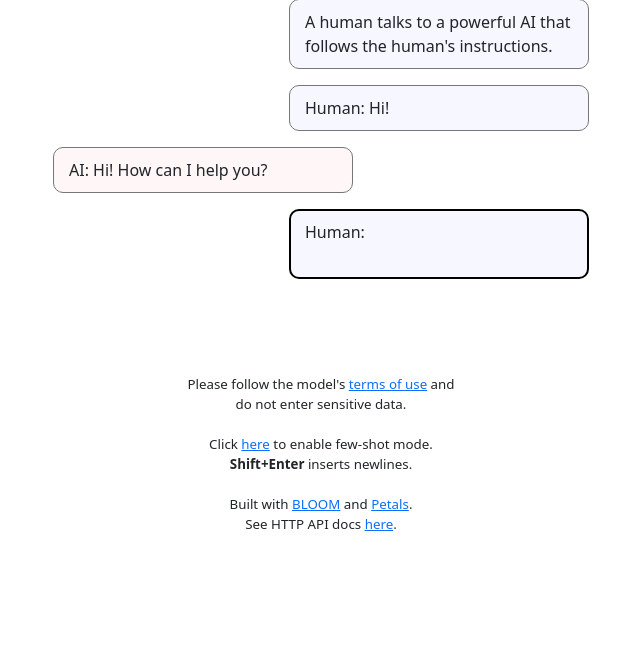
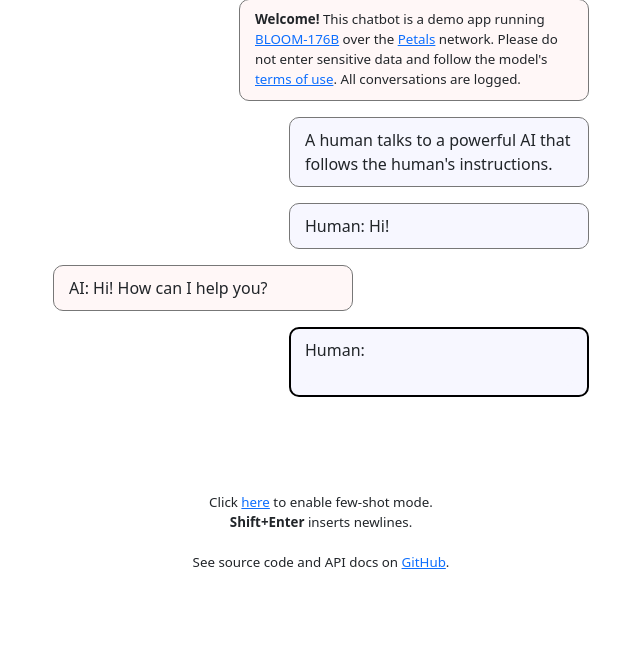
Before and after one commit to petals-infra/chat.petals.dev, a Flask app: page / in a window 1280 px wide. Shown: the part 221-866 px from the top of the page, without its empty margins (319-959 px from the left). Before the commit the page ends 752 px from the top, so only its background shows below. Run offline with Flask 2, Linux system fonts and the light colour scheme; some libraries are stand-ins or nearby versions; grey boxes are pictures that could not be loaded.

Commit message:
Add welcome message

```diff
--- a/static/index.html
+++ b/static/index.html
@@ -22,6 +22,14 @@
           <span style="font-size: 25pt; color: #aaa;">Chat</span>
         </h1>
       </div>
+      <p class="welcome">
+        <b>Welcome!</b> This chatbot is a demo app
+        running <a target="_blank" href="https://huggingface.co/bigscience/bloom">BLOOM&#8209;176B</a>
+        over the <a target="_blank" href="https://petals.ml">Petals</a> network.
+        Please do not enter sensitive data and
+        follow the model's <a target="_blank" href="https://huggingface.co/bigscience/bloom">terms of use</a>.
+        All conversations are logged.
+      </p>
       <div class="dialogue">
         <p class="human-replica">A human talks to a powerful AI that follows the human's instructions.</p>
         <p class="human-replica">Human: Hi!</p>
@@ -31,14 +39,10 @@
       <p class="error-box" style="display: none;">Request failed. <a class="retry-link" href="#">Retry</a><br><span class="error-message"></span></p>
 
       <p class="acknowledgements mt-5 pt-5">
-        Please follow the model's <a target="_blank" href="https://huggingface.co/bigscience/bloom">terms of use</a> and<br>
-        do not enter sensitive data.<br>
-        <br>
         Click <a class="show-few-shot" href="#">here</a> to enable few-shot mode.<br>
         <b>Shift+Enter</b> inserts newlines.<br>
         <br>
-        Built with <a target="_blank" href="https://huggingface.co/bigscience/bloom">BLOOM</a> and <a target="_blank" href="https://petals.ml/">Petals</a>.<br>
-        See HTTP API docs <a target="_blank" href="https://github.com/borzunov/petals-chat">here</a>.
+        See source code and API docs on <a target="_blank" href="https://github.com/borzunov/petals-chat">GitHub</a>.
       </p>
     </div>
   </div>
--- a/static/style.css
+++ b/static/style.css
@@ -133,13 +133,16 @@ main p {
   background-size: 35px;
 }
 
-.human-replica, .ai-replica, .error-box {
+.human-replica, .ai-replica, .welcome, .error-box {
   border: 1px solid #777;
   border-radius: 10px;
   padding: 10px 15px;
   width: 90%;
   max-width: 300px;
   text-align: left;
+}
+
+.human-replica, .ai-replica, .error-box {
   white-space: pre-wrap;
 }
 
@@ -178,6 +181,14 @@ main p {
   margin-top: 7px;
 }
 
+.welcome {
+  font-size: 10pt;
+  background-color: #fff7f7;
+  margin-left: auto;
+  margin-right: 0;
+  max-width: 350px;
+}
+
 .error-box {
   font-size: 10pt;
   background-color: #fcc;
```
